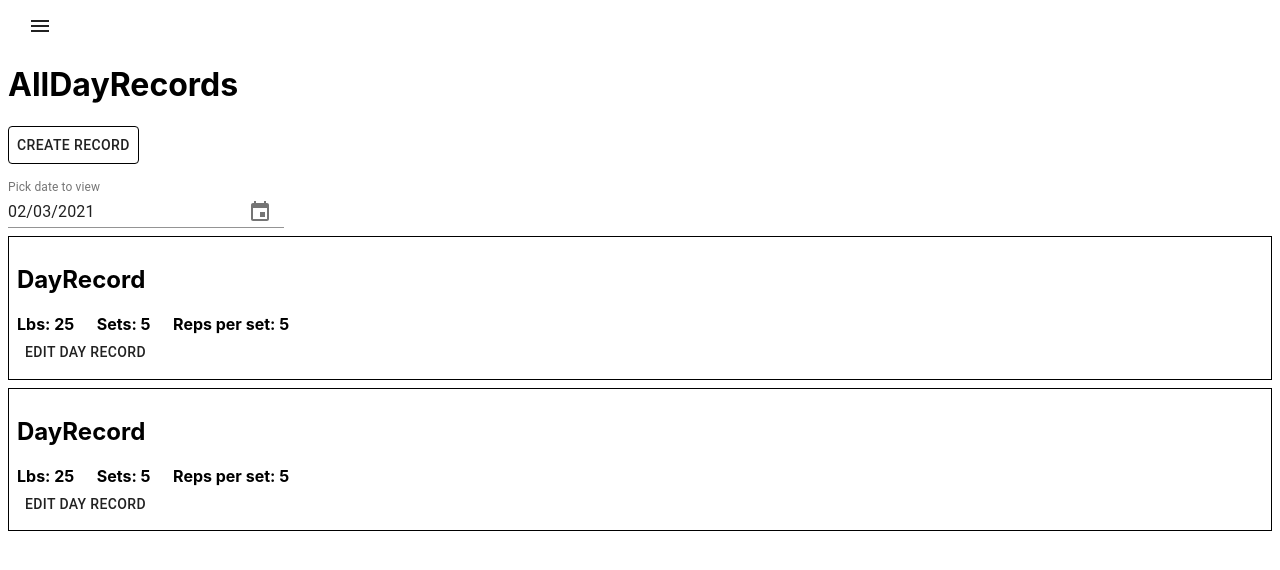
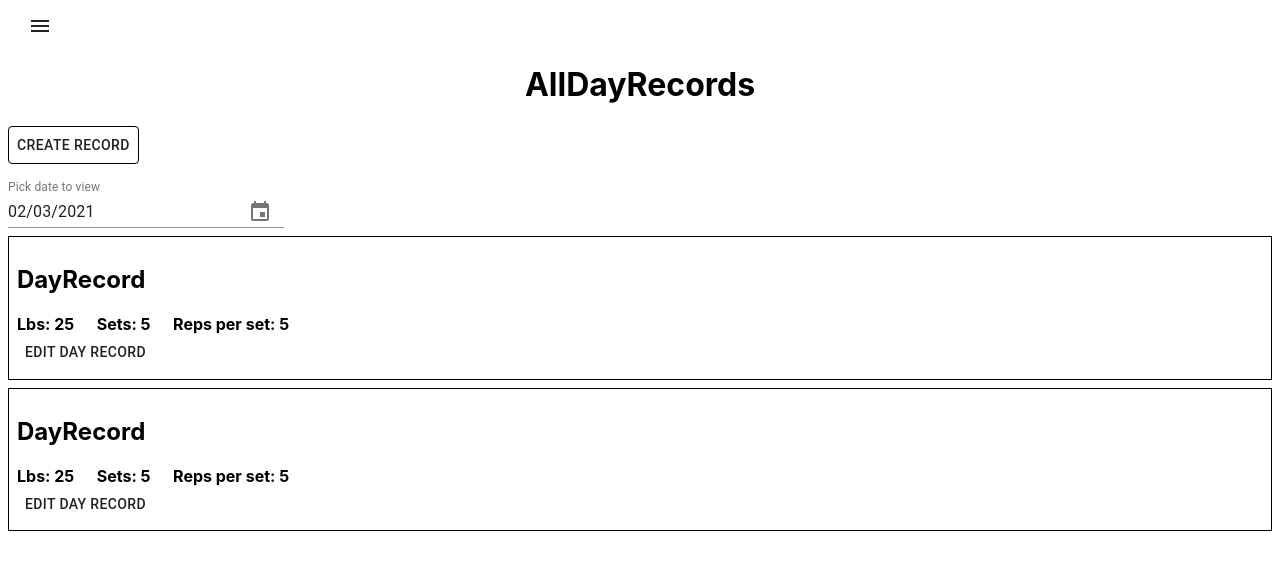
Before and after one commit to michael-small/strength-star, a React (Create React App) app: page /alldayrecords in a window 1280 px wide. Shown: the top 570 px of the page. Built offline with nearby package versions, Linux system fonts and the light colour scheme.

Commit message:
Remove import and center h1 of `AllDayRecords` component

```diff
--- a/src/components/Records/AllDayRecords/AllDayRecords.js
+++ b/src/components/Records/AllDayRecords/AllDayRecords.js
@@ -2,13 +2,12 @@ import React, { Component } from 'react';
 import DayRecord from '../DayRecord/DayRecord';
 import RecordDatePicker from '../RecordDatePicker/RecordDatePicker';
 import CreateRecordButton from '../CreateRecord/CreateRecordButton/CreateRecordButton';
-import { Link } from 'react-router-dom';
 
 export default class AllDayRecords extends Component {
 	render() {
 		return (
 			<div>
-				<h1>AllDayRecords</h1>
+				<h1 style={{ textAlign: 'center' }}>AllDayRecords</h1>
 				{/*To be iterated over*/}
 				<CreateRecordButton></CreateRecordButton>
 
```
